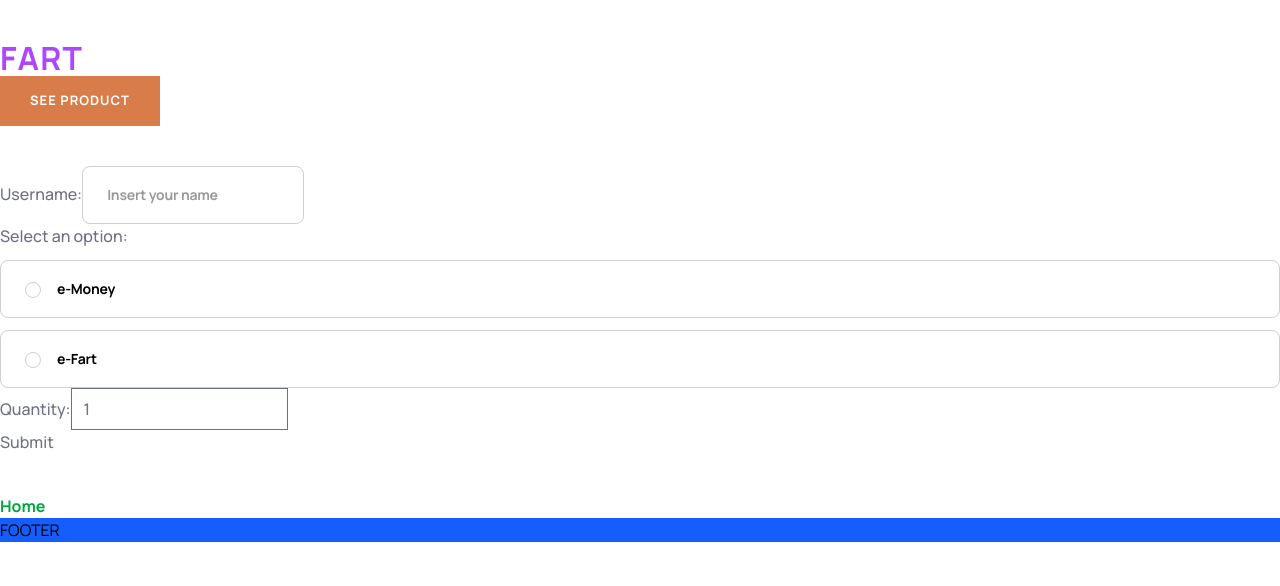
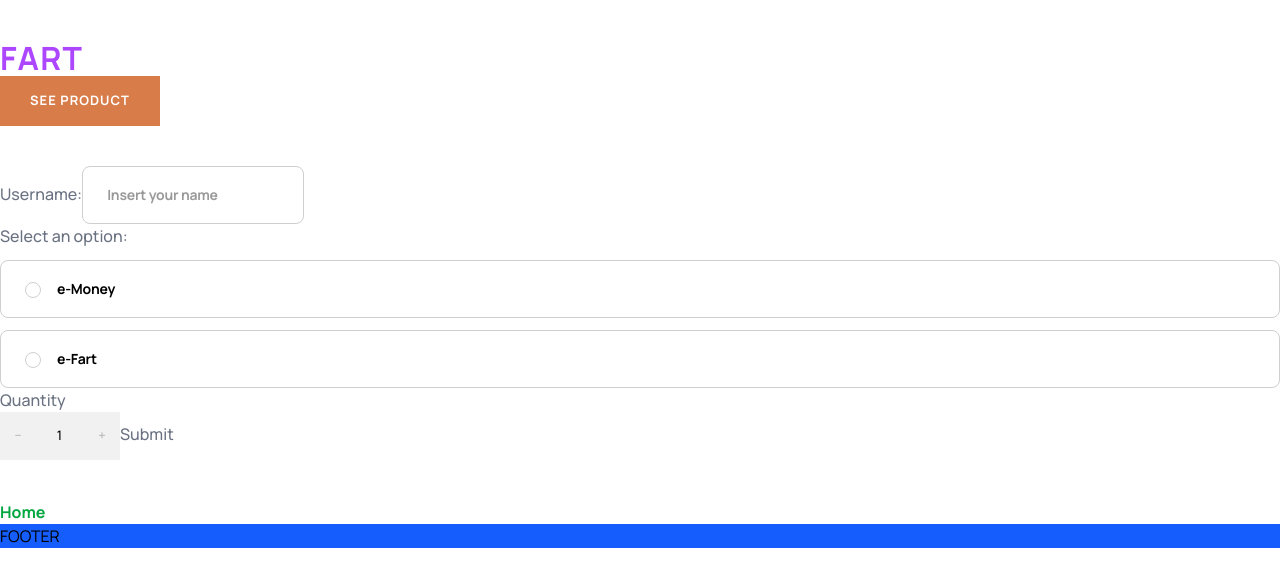
Before and after one commit to Striperoooo/ecommerce-app, a React (Vite) app: page / in a window 1280 px wide. Shown: the top 586 px of the page. Built offline with nearby package versions, Linux system fonts and the light colour scheme.

Commit message:
Add QuantitySelector component to Header
Replaced the numeric input for quantity in Header with a new QuantitySelector component. The QuantitySelector provides increment and decrement buttons for quantity selection and supports customization via props.

```diff
--- a/src/components/Header.tsx
+++ b/src/components/Header.tsx
@@ -1,5 +1,6 @@
 import Typography from "./ui/Typography"
 import Button from "./ui/Button"
+import QuantitySelector from "./ui/QuantitySelector"
 
 export default function Header() {
 
@@ -33,10 +34,8 @@ export default function Header() {
                     </label>
                 </div>
 
-                <div>
-                    <label htmlFor="quantity">Quantity:</label>
-                    <input type="number" id="quantity" name="quantity" min="0" defaultValue={1} />
-                </div>
+                <h3>Quantity</h3>
+                <QuantitySelector></QuantitySelector>
 
                 <button type="submit">Submit</button>
             </form>
--- /dev/null
+++ b/src/components/ui/QuantitySelector.tsx
@@ -0,0 +1,58 @@
+import React, { useState } from 'react'
+
+type Props = {
+    initial?: number
+    min?: number
+    max?: number
+    onChange?: (n: number) => void
+    className?: string
+}
+
+export default function QuantitySelector({
+    initial = 1,
+    min,
+    max,
+    onChange,
+    className = '',
+}: Props) {
+
+    const [quantity, setQuantity] = useState<number>(initial)
+
+    const MIN_QUANTITY = 0
+
+    const decrease = () => {
+        setQuantity((prev) => Math.max(MIN_QUANTITY, prev - 1));
+    }
+
+    const increase = () => {
+        setQuantity((prev) => prev + 1);
+
+    }
+
+    return (
+        <div
+            className={`inline-flex items-stretch justify-stretch min-w-[120px] h-12 ${className}`}
+        >
+
+            <button
+                type="button"
+                onClick={decrease}
+                className="bg-f1f1 w-9 h-full text-black/25 text-[0.813rem] flex items-center justify-center cursor-pointer hover:text-d8 active:text-d8/75 transition"
+            >
+                −
+            </button>
+
+            <div className="bg-f1f1 text-black text-[0.813rem] tracking-[1px] min-w-8 h-full grow flex items-center justify-center font-medium">
+                {quantity}
+            </div>
+
+            <button
+                type="button"
+                onClick={increase}
+                className="bg-f1f1 w-9 h-full text-black/25 text-[0.813rem] flex items-center justify-center cursor-pointer hover:text-d8 active:text-d8/75 transition"
+            >
+                +
+            </button>
+        </div>
+    )
+}
```
